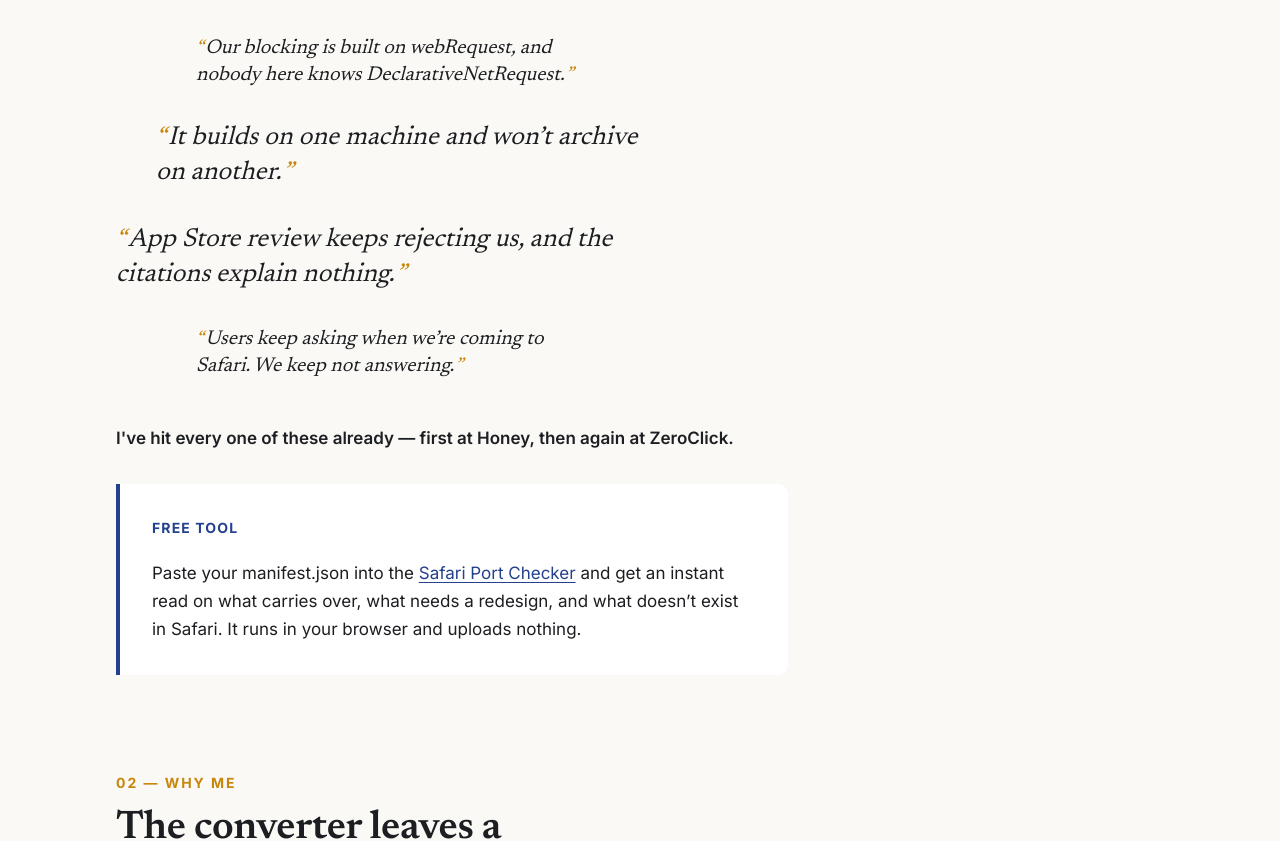
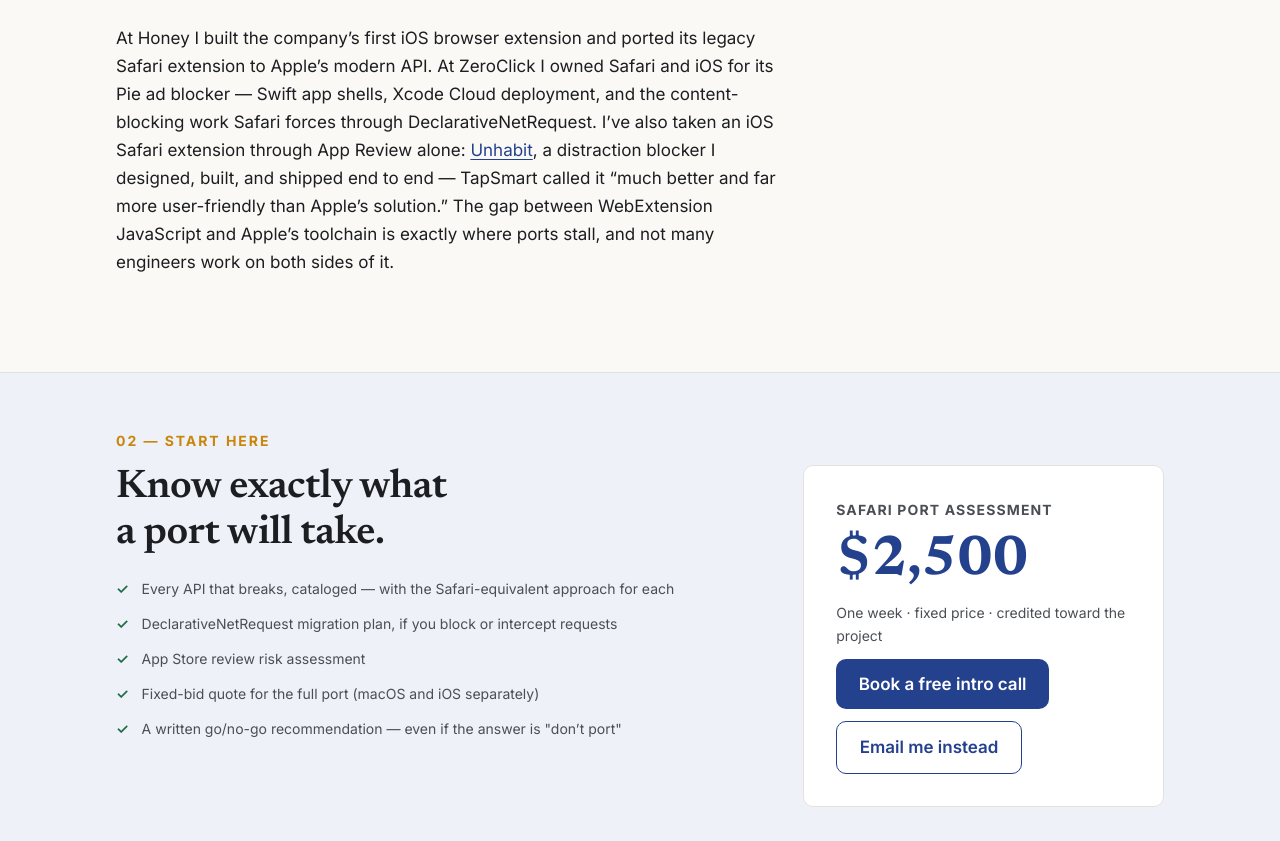
Before and after one commit to zbabtkis/zacharybabtkis.com, a Next.js app: page /safari-extensions in a window 1280 px wide. Shown: the part 1252-2093 px from the top of the page. Built offline with nearby package versions, Linux system fonts and the light colour scheme.

Commit message:
fix: remove fabricated-quote Sound familiar sections sitewide, renumber chapters

```diff
--- a/app/globals.css
+++ b/app/globals.css
@@ -487,50 +487,6 @@ h3 {
   }
 }
 
-/* ---------- Voices (pull-quote symptoms) ---------- */
-
-.voices {
-  max-width: 46rem;
-  display: grid;
-  gap: var(--space-lg);
-}
-
-.voice {
-  font-family: var(--font-display);
-  font-style: italic;
-  font-size: var(--text-xl);
-  line-height: 1.35;
-  color: var(--ink);
-  max-width: 34ch;
-}
-
-.voice::before {
-  content: '“';
-  color: var(--amber);
-  margin-right: 0.05em;
-}
-
-.voice::after {
-  content: '”';
-  color: var(--amber);
-  margin-left: 0.05em;
-}
-
-.voice:nth-child(3n + 2) {
-  margin-left: clamp(0rem, 8vw, 5rem);
-  font-size: var(--text-lg);
-}
-
-.voice:nth-child(3n) {
-  margin-left: clamp(0rem, 4vw, 2.5rem);
-}
-
-.voices-close {
-  margin-top: var(--space-sm);
-  font-weight: 600;
-  max-width: var(--measure);
-}
-
 /* ---------- Rates table ---------- */
 
 .table-scroll {
@@ -1188,34 +1144,6 @@ a.work-tile:hover {
     max-width: 22rem;
     position: static;
   }
-}
-
-/* ---------- Symptom checklist ---------- */
-
-.symptoms ul {
-  list-style: none;
-  max-width: var(--measure);
-  display: grid;
-  gap: var(--space-sm);
-}
-
-.symptoms li {
-  padding: var(--space-sm) var(--space-md);
-  background: var(--paper-raised);
-  border: 1px solid var(--rule);
-  border-radius: var(--radius);
-  color: var(--ink-soft);
-}
-
-.symptoms li::before {
-  content: '→ ';
-  color: var(--accent);
-  font-weight: 600;
-}
-
-.symptoms .symptoms-close {
-  margin-top: var(--space-md);
-  font-weight: 600;
 }
 
 /* ---------- Offer card ---------- */
--- a/app/safari-extensions/page.tsx
+++ b/app/safari-extensions/page.tsx
@@ -3,7 +3,6 @@ import { Faq, CtaBand } from '@/components/sections';
 import {
   Chapter,
   StatBand,
-  Voices,
   RatesTable,
   Timeline,
   OfferBand,
@@ -50,6 +49,12 @@ export default function SafariExtensionsPage() {
               <a className="button" href="#offer">
                 Start with a port assessment
               </a>
+              <a
+                className="button secondary"
+                href="/tools/safari-port-checker/"
+              >
+                Check your manifest — free
+              </a>
               <span className="availability">{SITE.availability}</span>
             </div>
           </div>
@@ -79,30 +84,7 @@ export default function SafariExtensionsPage() {
         ]}
       />
 
-      <Chapter n="01" label="The problem" title="Sound familiar?" id="problem">
-        <Voices
-          items={[
-            'We ran the converter, and half the extension silently does nothing.',
-            'Our blocking is built on webRequest, and nobody here knows DeclarativeNetRequest.',
-            'It builds on one machine and won’t archive on another.',
-            'App Store review keeps rejecting us, and the citations explain nothing.',
-            'Users keep asking when we’re coming to Safari. We keep not answering.',
-          ]}
-          close="I've hit every one of these already — first at Honey, then again at ZeroClick."
-        />
-        <div className="story" style={{ marginTop: 'var(--space-lg)' }}>
-          <p className="story-kicker">Free tool</p>
-          <p>
-            Paste your manifest.json into the{' '}
-            <a href="/tools/safari-port-checker/">Safari Port Checker</a> and
-            get an instant read on what carries over, what needs a redesign,
-            and what doesn&rsquo;t exist in Safari. It runs in your browser
-            and uploads nothing.
-          </p>
-        </div>
-      </Chapter>
-
-      <Chapter n="02" label="Why me" title="The converter leaves a gap. I've spent years in it." id="proof">
+      <Chapter n="01" label="Why me" title="The converter leaves a gap. I've spent years in it." id="proof">
         <div className="prose">
           <p>
             At Honey I built the company&rsquo;s first iOS browser extension
@@ -124,7 +106,7 @@ export default function SafariExtensionsPage() {
       </Chapter>
 
       <OfferBand
-        n="03"
+        n="02"
         label="Start here"
         title="Know exactly what a port will take."
         name="Safari Port Assessment"
@@ -142,7 +124,7 @@ export default function SafariExtensionsPage() {
         id="offer"
       />
 
-      <Chapter n="04" label="Rates" title="What ports cost" id="rates">
+      <Chapter n="03" label="Rates" title="What ports cost" id="rates">
         <RatesTable
           intro="Fixed-bid from the assessment — you know the number before committing. These are the ranges most projects land in."
           rates={[
@@ -171,7 +153,7 @@ export default function SafariExtensionsPage() {
         />
       </Chapter>
 
-      <Chapter n="05" label="Process" title="How working with me goes" id="process">
+      <Chapter n="04" label="Process" title="How working with me goes" id="process">
         <Timeline
           steps={[
             {
@@ -193,7 +175,7 @@ export default function SafariExtensionsPage() {
         />
       </Chapter>
 
-      <Chapter n="06" label="Guides" title="Read before you hire anyone" id="guides">
+      <Chapter n="05" label="Guides" title="Read before you hire anyone" id="guides">
         <p className="section-intro">
           Written from shipping this work, not from the docs. If a guide
           solves your problem outright, you don&rsquo;t need me.
--- a/components/dossier.tsx
+++ b/components/dossier.tsx
@@ -52,25 +52,6 @@ export function StatBand({
         </div>
       </div>
     </section>
-  );
-}
-
-export function Voices({
-  items,
-  close,
-}: {
-  items: string[];
-  close?: string;
-}) {
-  return (
-    <div className="voices">
-      {items.map((item) => (
-        <p className="voice" key={item}>
-          {item}
-        </p>
-      ))}
-      {close ? <p className="voices-close">{close}</p> : null}
-    </div>
   );
 }
 
--- a/components/sections.tsx
+++ b/components/sections.tsx
@@ -58,28 +58,6 @@ export function ExampleProjects({
             </div>
           ))}
         </div>
-      </div>
-    </section>
-  );
-}
-
-type SymptomsProps = {
-  title: string;
-  items: string[];
-  close: string;
-};
-
-export function Symptoms({ title, items, close }: SymptomsProps) {
-  return (
-    <section className="section symptoms">
-      <div className="wrap">
-        <h2>{title}</h2>
-        <ul>
-          {items.map((item) => (
-            <li key={item}>{item}</li>
-          ))}
-        </ul>
-        <p className="symptoms-close">{close}</p>
       </div>
     </section>
   );
```
Also changed, not shown: app/ai-agent-enablement/page.tsx (+6 -20 lines), app/mcp-development/page.tsx (+5 -19 lines), app/poc-to-production/page.tsx (+4 -18 lines).
